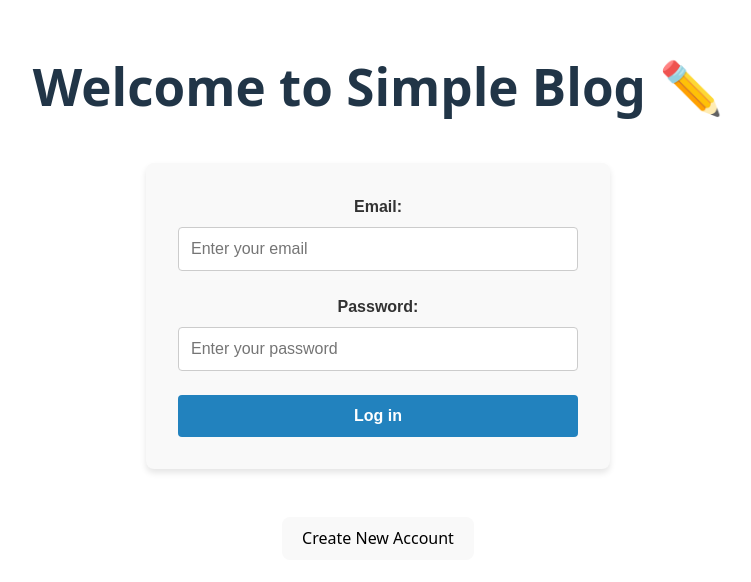
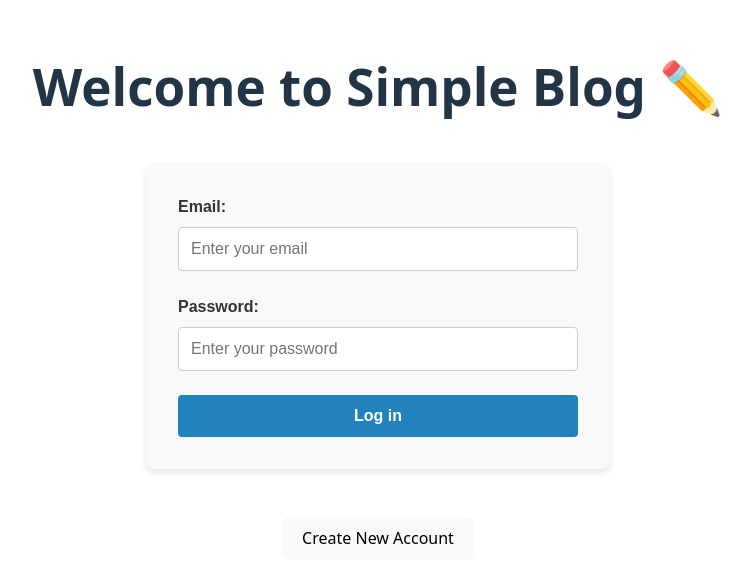
Before and after one commit to huichen-hc/MERN-blog-post, a React (Vite) app in the folder frontend/: page / in a window 1280 px wide. Shown: the part 108-690 px from the top of the page, without its empty margins (262-1013 px from the left). Built offline with nearby package versions, Linux system fonts and the light colour scheme.

Commit message:
Add logout confirmation and redirect to homepage after post creation

```diff
--- a/frontend/src/App.css
+++ b/frontend/src/App.css
@@ -102,6 +102,11 @@ margin: 4px;
   color: #333;
 }
 
+.login-form label,
+.create-user-form label{
+  text-align:left
+}
+
 .login-form input,
 .create-user-form input,
 .create-blog-form input,
--- a/frontend/src/components/Navbar.jsx
+++ b/frontend/src/components/Navbar.jsx
@@ -4,12 +4,18 @@ import { pageData } from "./pageData";
 import { useNavigate } from "react-router-dom";
 
 export default function Navbar() {
-
   const navigate = useNavigate();
 
-  function handleLogout(){
+  function handleLogout() {
     sessionStorage.removeItem("User");
-    navigate("/");
+
+    const confirmLogout = window.confirm("Are you sure you want to log out?");
+    if (!confirmLogout) {
+      return;
+    }
+    {
+      navigate("/");
+    }
   }
 
   return (
@@ -21,7 +27,9 @@ export default function Navbar() {
           </li>
         ))}
       </ul>
-      <button className="logout-button" onClick={handleLogout}>Log out</button>
+      <button className="logout-button" onClick={handleLogout}>
+        Log out
+      </button>
     </nav>
   );
 }
--- a/frontend/src/pages/CreateBlog.jsx
+++ b/frontend/src/pages/CreateBlog.jsx
@@ -1,12 +1,14 @@
 import React, { useState } from "react";
 import { createPost } from "../api";
+import { useNavigate } from "react-router-dom";
 
 function CreateBlog() {
   const [title, setTitle] = useState("");
   const [description, setDescription] = useState("");
   const [content, setContent] = useState("");
+  const navigate = useNavigate();
 
-  async function handleSubmit(e) {
+   async function handleSubmit(e) {
     e.preventDefault();
     let submitObject = {
       title: title,
@@ -16,8 +18,9 @@ function CreateBlog() {
       dateCreated: new Date(),
     };
     await createPost(submitObject);
-
     window.gtag("event", "create_post");
+    alert("Your post has been created successfully!");
+    navigate("/home");
   }
 
   return (
```
